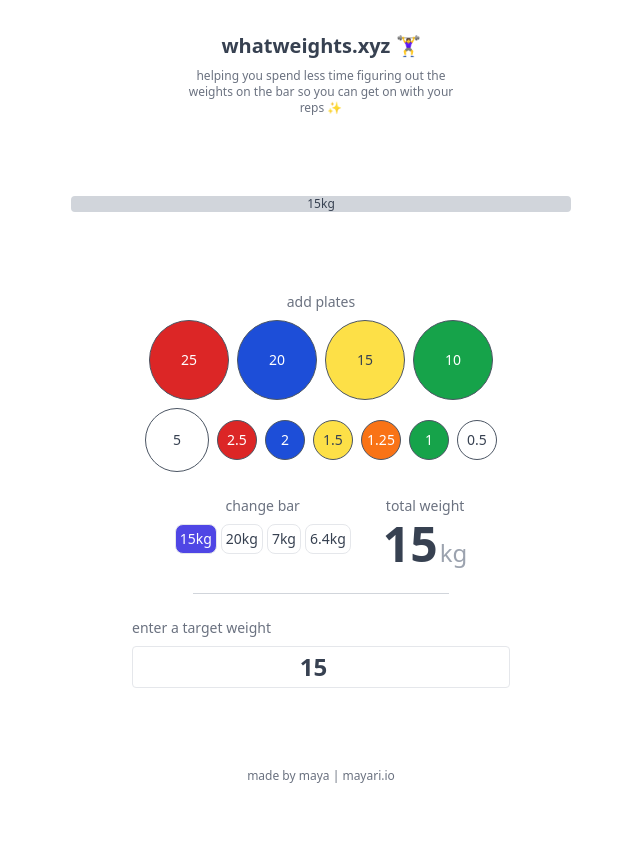
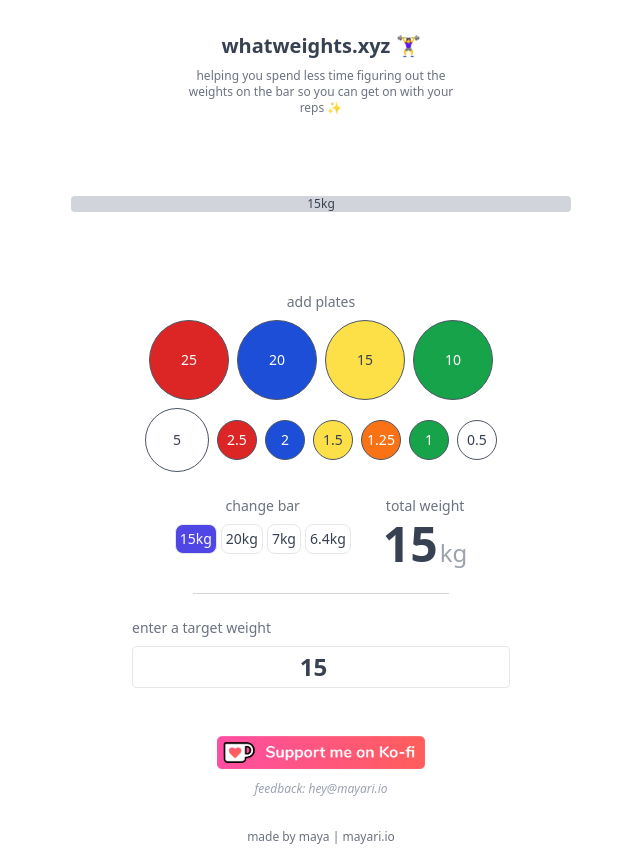
Before and after one commit to mayariii/whatweights, a SvelteKit app: page / in a window 1280 px wide. Shown: the whole page, without its empty margins (319-959 px from the left). Before the commit the page ends 800 px from the top, so only its background shows below. Built offline with nearby package versions, Linux system fonts and the light colour scheme.

Commit message:
add KoFi button

```diff
--- a/src/routes/+page.svelte
+++ b/src/routes/+page.svelte
@@ -1,21 +1,20 @@
 <script lang="ts">
 	import Calculator from '$lib/components/Calculator.svelte';
+	import KoFi from '$lib/assets/ko-fi.png';
+	let isKoFiOpen = false;
 </script>
 
 <svelte:head>
 	<title>what weights? | barbell plate calculator</title>
 	<meta
 		name="description"
-		content="helping you spend less time figuring out the weights on the bar so you can get on with your reps ✨"
-	/>
+		content="helping you spend less time figuring out the weights on the bar so you can get on with your reps ✨" />
 	<meta
 		name="viewport"
-		content="width=device-width, initial-scale=1, maximum-scale=1, user-scalable=no"
-	/>
+		content="width=device-width, initial-scale=1, maximum-scale=1, user-scalable=no" />
 	<meta
 		property="og:image"
-		content="https://firebasestorage.googleapis.com/v0/b/mayari-io.appspot.com/o/what-weights%2Fwhat-weights-OG.png?alt=media&token=513179ba-b9fd-4ae4-b908-acf1dc9b5553"
-	/>
+		content="https://firebasestorage.googleapis.com/v0/b/mayari-io.appspot.com/o/what-weights%2Fwhat-weights-OG.png?alt=media&token=513179ba-b9fd-4ae4-b908-acf1dc9b5553" />
 	<meta property="og:image:type" content="image/png" />
 	<meta property="og:image:width" content="1200" />
 	<meta property="og:image:height" content="630" />
@@ -24,10 +23,26 @@
 <div class="h-full flex flex-col items-center p-4">
 	<h1 class="font-semibold text-xl mt-4">whatweights.xyz 🏋️‍♀️</h1>
 	<p class="text-xs text-gray-500 text-center mt-2 max-w-[40ch]">
-		helping you spend less time figuring out the weights on the bar so you can get on with your
-		reps ✨
+		helping you spend less time figuring out the weights on the bar so you can get on with your reps
+		✨
 	</p>
 	<Calculator />
 
+	<div class="flex flex-col gap-3 items-center mt-12">
+		<button on:click={() => (isKoFiOpen = !isKoFiOpen)}
+			><img src={KoFi} alt="Support me on kofi" class="w-52" /></button>
+		{#if isKoFiOpen}
+			<a href="https://ko-fi.com/mayariii" target="_blank" class="text-sm text-indigo-500"
+				>ko-fi.com/mayariii</a>
+			<iframe
+				id="kofiframe"
+				src="https://ko-fi.com/mayariii/?hidefeed=true&widget=true&embed=true&preview=true"
+				style="border:none;width:100%;padding:4px;background:#f9f9f9;"
+				height="630"
+				title="mayariii"></iframe>
+			<button on:click={() => (isKoFiOpen = false)} class="text-sm">close</button>
+		{/if}
 
+		<p class=" text-gray-400 text-xs text-center italic">feedback: hey@mayari.io</p>
+	</div>
 </div>
```
Also changed, not shown: src/lib/assets/ko-fi.png (added).
